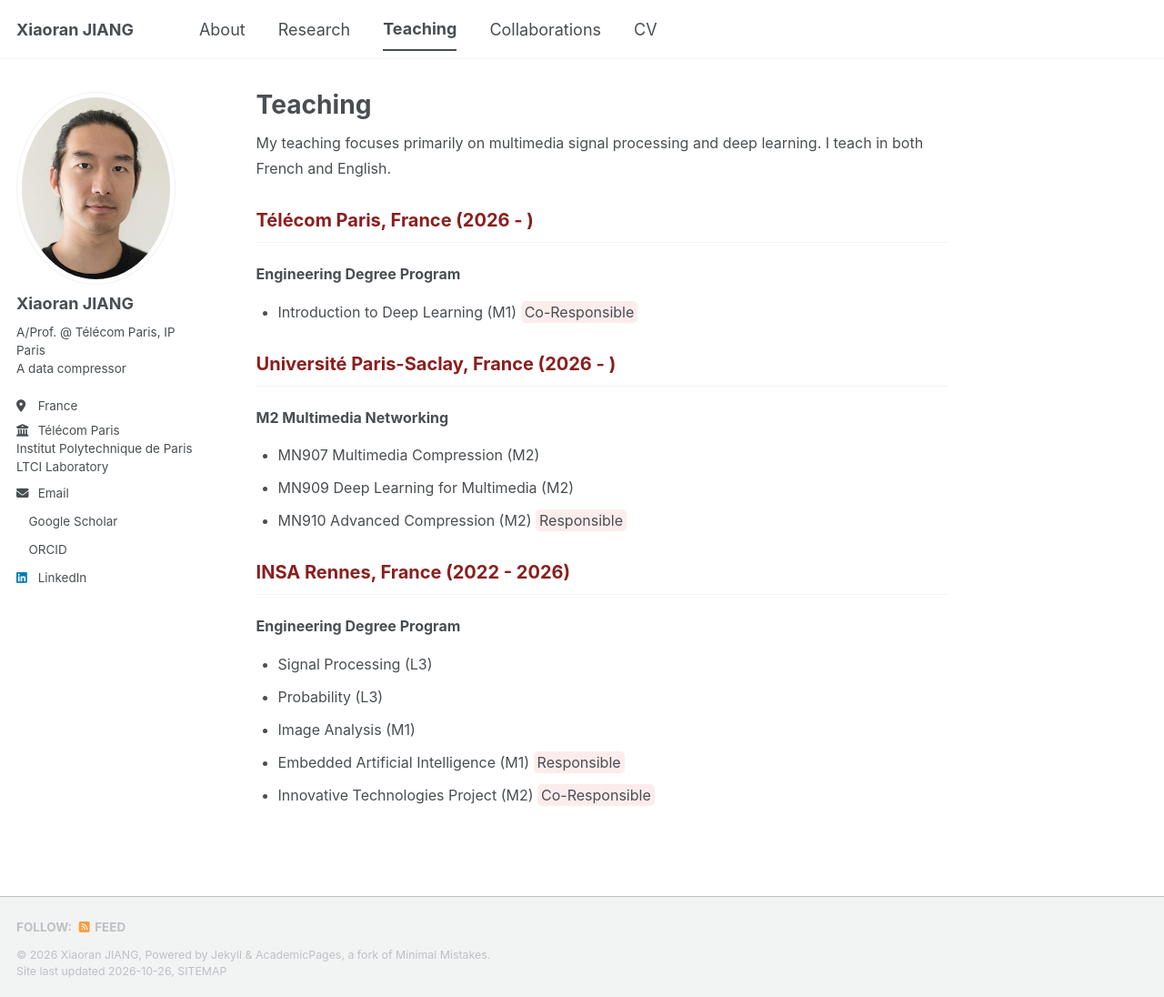
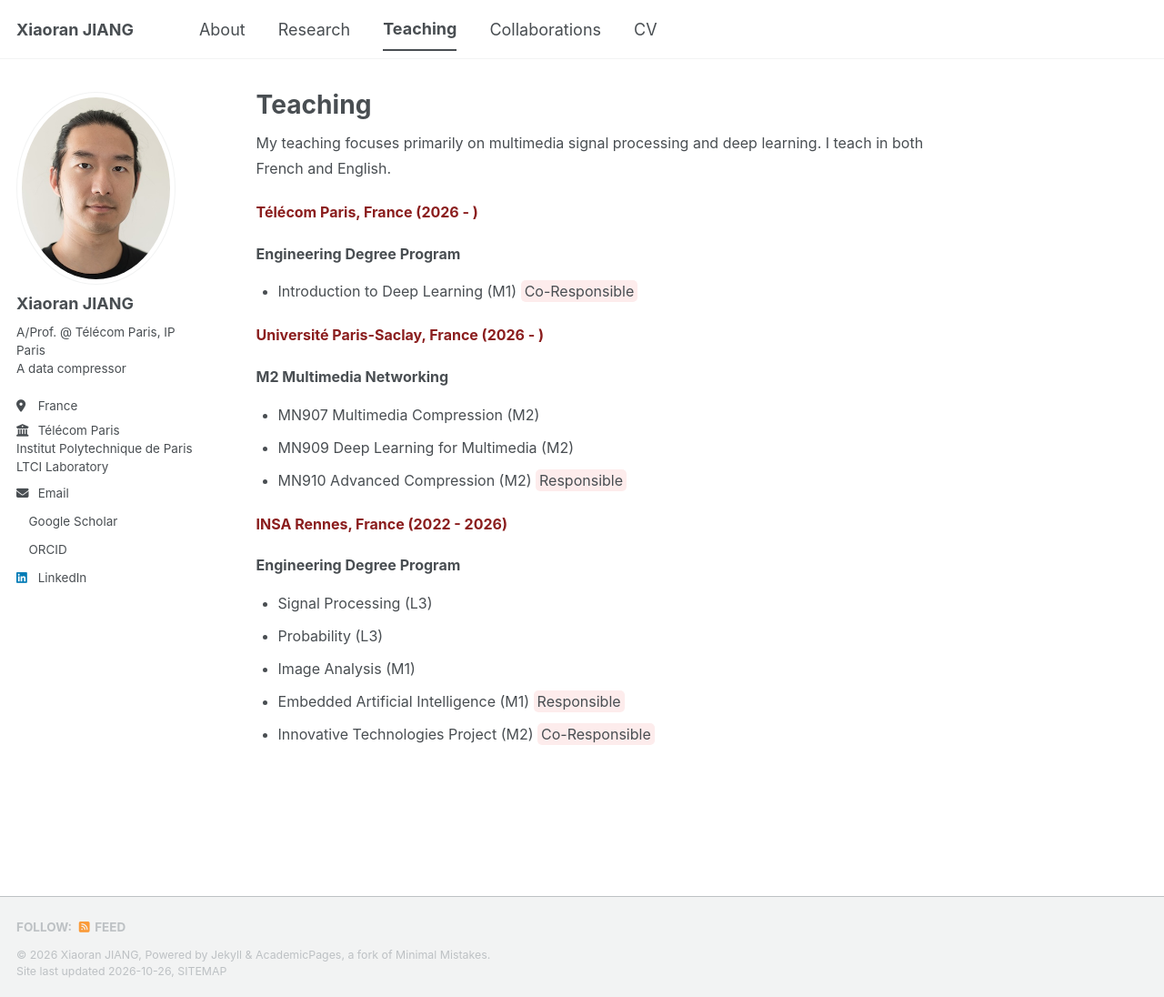
Before and after one commit to xiaoranjiang/xiaoranjiang.github.io, a Jekyll site: the page built from _pages/teaching.md, in a window 1280 px wide and 1096 px high. Shown: the whole window at 91% size. Built offline with Jekyll 4.4.1, drawn with Linux system fonts in a browser that asks for light colours; a style sheet for code colours, icons or effects is not loaded.

Commit message:
Update teaching.md

```diff
--- a/_pages/teaching.md
+++ b/_pages/teaching.md
@@ -6,14 +6,14 @@ author_profile: true
 
 My teaching focuses primarily on multimedia signal processing and deep learning. I teach in both French and English.
 
-## <span style="color:#8B1E1E;">Télécom Paris, France (2026 - )</span>
+### <span style="color:#8B1E1E;">Télécom Paris, France (2026 - )</span>
 ### Engineering Degree Program
 - Introduction to Deep Learning (M1)
 <span style="background-color: #FDECEC; padding: 2px 4px; border-radius: 5px;">
   Co-Responsible
 </span>
 
-## <span style="color:#8B1E1E;">Université Paris-Saclay, France (2026 - )</span>
+### <span style="color:#8B1E1E;">Université Paris-Saclay, France (2026 - )</span>
 ### M2 Multimedia Networking
 - MN907 Multimedia Compression (M2)
 - MN909 Deep Learning for Multimedia (M2)
@@ -22,7 +22,7 @@ My teaching focuses primarily on multimedia signal processing and deep learning.
   Responsible
 </span>
 
-## <span style="color:#8B1E1E;">INSA Rennes, France (2022 - 2026)</span>
+### <span style="color:#8B1E1E;">INSA Rennes, France (2022 - 2026)</span>
 ### Engineering Degree Program
 - Signal Processing (L3)
 - Probability (L3)
```
